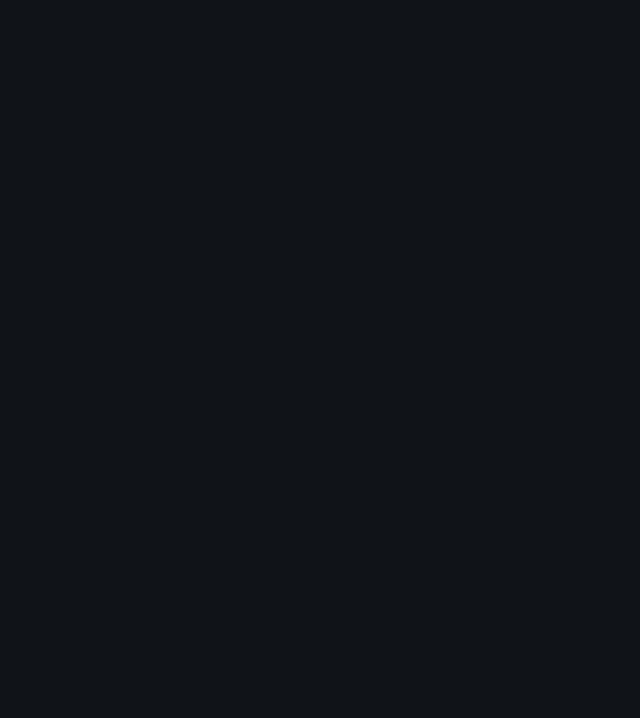
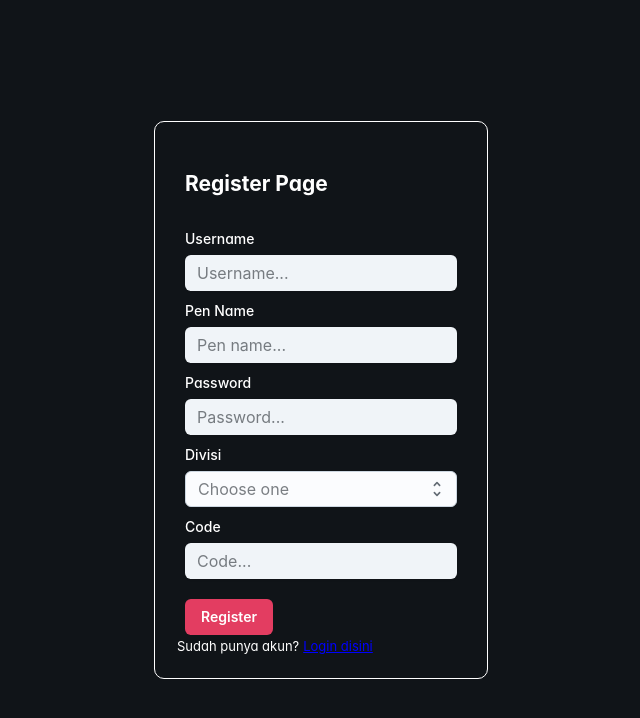
Before and after one commit to Rezu0/react-collection-project, a React (Vite) app: page /register in a window 1280 px wide. Before the commit this address had no page. Shown: the top 718 px of the page, without its empty margins (319-959 px from the left). Built offline with nearby package versions, Linux system fonts and the light colour scheme.

Commit message:
add register page dan memperbaiki beberapa function di login page

```diff
--- a/src/App.jsx
+++ b/src/App.jsx
@@ -8,6 +8,7 @@ import { useEffect } from 'react';
 import LogoutPage from './components/LogoutPage';
 import { LINK_API } from './utils/config.json';
 import { toast } from 'react-toastify';
+import RegisterPage from './components/RegisterPage';
 
 function App() {
   const [isAuthenticated, setIsAuthenticated] = useState(false);
@@ -78,6 +79,16 @@ function App() {
     <>
       <BrowserRouter>
         <Routes>
+          <Route
+            path='/register'
+            element={
+              isAuthenticated ?
+                <Navigate to="/" />
+              :
+              <RegisterPage />
+            }
+          />
+
           <Route
             path="/login"
             element={
--- a/src/components/LoginPage.jsx
+++ b/src/components/LoginPage.jsx
@@ -6,11 +6,12 @@ import {
   FormLabel,
   Button,
   Grid,
-  CssBaseline
+  CssBaseline,
 } from '@mui/joy';
 import { ToastContainer, toast } from 'react-toastify';
 import { useEffect } from 'react';
 import { LINK_API } from '../utils/config.json'
+import { Link } from 'react-router-dom';
 
 function LoginPage({ setIsAuthenticated, setIsRoles, setIsUsername, setIsDivision }) {
   const [username, setUsername] = useState('');
@@ -39,10 +40,12 @@ function LoginPage({ setIsAuthenticated, setIsRoles, setIsUsername, setIsDivisio
 
     if (!username) {
       toast.error('Username tidak boleh kosong!')
+      return;
     }
 
     if (!password) {
       toast.error('Password tidak boleh kosong!')
+      return;
     }
 
     if (username && password) {
@@ -162,7 +165,20 @@ function LoginPage({ setIsAuthenticated, setIsRoles, setIsUsername, setIsDivisio
 
         <Grid container spacing={2} textAlign='start' marginTop='2px' fontSize='13px'>
           <Grid md={12}>
-            Tidak punya akun? hubungi admin
+            Tidak punya akun?
+            {
+              <Link
+                to="/register"
+                style={{
+                  marginLeft: '4px',
+                  textDecoration: 'underline',
+                  fontSize: '13px',
+                  color: 'blue'
+                }}
+              >
+                Register disini
+              </Link>
+            }
           </Grid>
         </Grid>
 
--- /dev/null
+++ b/src/components/RegisterPage.jsx
@@ -0,0 +1,300 @@
+import { Box, Button, Container, FormControl, FormLabel, Grid, Input, Option, Select } from "@mui/joy";
+import React from "react";
+import { CODE_REGIS } from '../utils/config.json';
+import { useState } from "react";
+import { Link } from "react-router-dom";
+import { ToastContainer, toast } from "react-toastify";
+import { LINK_API } from '../utils/config.json';
+import { useNavigate } from 'react-router-dom';
+
+const validationRegister = (args) => {
+  for (const key in args) {
+    if (args[key] === "") {
+      toast.error(`Field ${(key === 'displayUsername') ? 'Pen Name' : key} harus diisi`);
+      return;
+    }
+  }
+}
+
+function RegisterPage() {
+  const [isLoadingRegister, setIsLoadingRegister] = useState(false);
+  const optionsDivisi = [
+    {
+      id: 1,
+      value: 'manhwa',
+      text: 'Manhwa'
+    },
+    {
+      id: 2,
+      value: 'doujin',
+      text: 'Doujin'
+    }
+  ];
+  const [isFormRegister, setIsFormRegister] = useState({
+    username: "",
+    displayUsername: "",
+    password: "",
+    role: "staff",
+    divisi: "",
+    code: ""
+  });
+  const navigate = useNavigate();
+
+  const handleInputChange = (e) => {
+    const { name, value } = e.target;
+
+    setIsFormRegister((prev) => ({
+      ...prev,
+      [name]: value
+    }));
+  }
+
+  const handleSelectDivisi = (event, newValue) => {
+    setIsFormRegister((prev) => ({
+      ...prev,
+      divisi: newValue
+    }))
+  }
+
+  const handleOnSubmitRegister = (e) => {
+    e.preventDefault();
+    setIsLoadingRegister(true);
+    validationRegister(isFormRegister);
+
+    if (isFormRegister?.code !== CODE_REGIS) {
+      toast.error('Code salah. Hubungi admin!');
+      setTimeout(() => {
+        setIsLoadingRegister(false);
+      }, 2000);
+      return;
+    }
+
+    const headersRegister = new Headers();
+    headersRegister.append("Content-Type", "application/json");
+
+    const bodyRaw = JSON.stringify({
+      username: isFormRegister?.username,
+      password: isFormRegister?.password,
+      displayUsername: isFormRegister?.displayUsername,
+      role: isFormRegister?.role,
+      divisi: isFormRegister?.divisi
+    });
+
+    const requestOptions = {
+      method: 'POST',
+      headers: headersRegister,
+      body: bodyRaw,
+      redirect: 'follow'
+    }
+
+    fetch(`${LINK_API}api/register`, requestOptions)
+      .then((response) => response.json())
+      .then((result) => {
+        if (result.status === 'success') {
+          setTimeout(() => {
+            toast.success(result.message);
+            setIsFormRegister(() => ({
+              username: "",
+              displayUsername: "",
+              password: "",
+              role: "staff",
+              divisi: "",
+              code: ""
+            }));
+            setIsLoadingRegister(false);
+          }, 2000);
+
+          setTimeout(() => {
+            navigate('/login');
+          }, 3000)
+        }
+      }).catch((err) => {
+        setIsLoadingRegister(false);
+        toast.error('Terjadi kesalahan!');
+        console.error(err);
+      })
+  }
+
+  return (
+    <>
+      <Container
+        maxWidth="lg"
+        sx={{
+          display: 'flex',
+          justifyContent: 'center',
+          alignItems: 'center',
+          minHeight: '100vh',
+        }}
+      >
+        <Box
+          sx={{
+            border: '1px solid #ffffff',
+            padding: '30px',
+            borderRadius: '10px'
+          }}
+        >
+          <FormLabel
+            sx={{
+              color: '#ffffff',
+              marginBottom: '12px'
+            }}
+          >
+            <h2>Register Page</h2>
+          </FormLabel>
+          <form
+            onSubmit={handleOnSubmitRegister}
+          >
+            <FormControl
+              sx={{ marginBottom: '10px' }}
+            >
+              <FormLabel
+                sx={{ color: '#ffffff' }}
+              >
+                Username
+              </FormLabel>
+              <Input
+                type="text"
+                placeholder="Username..."
+                size="md"
+                variant="soft"
+                value={isFormRegister.username}
+                name="username"
+                autoComplete="username"
+                onChange={handleInputChange}
+              />
+            </FormControl>
+
+            <FormControl
+              sx={{ marginBottom: '10px' }}
+            >
+              <FormLabel
+                sx={{ color: '#ffffff' }}
+              >
+                Pen Name
+              </FormLabel>
+              <Input
+                type="text"
+                placeholder="Pen name..."
+                size="md"
+                variant="soft"
+                value={isFormRegister.displayUsername}
+                name="displayUsername"
+                autoComplete="pen name"
+                onChange={handleInputChange}
+              />
+            </FormControl>
+
+            <FormControl
+              sx={{ marginBottom: '10px' }}
+            >
+              <FormLabel
+                sx={{ color: '#ffffff' }}
+              >
+                Password
+              </FormLabel>
+              <Input
+                type="password"
+                placeholder="Password..."
+                size="md"
+                variant="soft"
+                value={isFormRegister.password}
+                name="password"
+                autoComplete="password"
+                onChange={handleInputChange}
+              />
+            </FormControl>
+
+            <FormControl
+              sx={{ marginBottom: '10px' }}
+            >
+              <FormLabel
+                sx={{ color: '#ffffff' }}
+              >
+                Divisi
+              </FormLabel>
+              <Select
+                placeholder="Choose one"
+                name="divisi"
+                onChange={handleSelectDivisi}
+              >
+                {optionsDivisi.map((od) => (
+                  <Option
+                    value={od.value}
+                    key={od.id}
+                  >
+                    {od.text}
+                  </Option>
+                ))}
+              </Select>
+            </FormControl>
+
+            <FormControl
+              sx={{ marginBottom: '10px' }}
+            >
+              <FormLabel
+                sx={{ color: '#ffffff' }}
+              >
+                Code
+              </FormLabel>
+              <Input
+                type="text"
+                placeholder="Code..."
+                size="md"
+                variant="soft"
+                value={isFormRegister.code}
+                name="code"
+                autoComplete="code"
+                onChange={handleInputChange}
+              />
+            </FormControl>
+
+            <Button
+              type="submit"
+              color="primary"
+              size="md"
+              variant="soft"
+              sx={{
+                marginTop: '10px',
+                backgroundColor: '#e33d61',
+                color: '#ffffff'
+              }}
+              loading={isLoadingRegister}
+            >
+              Register
+            </Button>
+          </form>
+
+          <Grid
+            container
+            spacing={2}
+            textAlign='start'
+            marginTop='2px'
+            fontSize='13px'
+          >
+            Sudah punya akun?
+            {
+              <Link
+                to='/login'
+                style={{
+                  marginLeft: '4px',
+                  textDecoration: 'underline',
+                  fontSize: '13ppx',
+                  color: 'blue'
+                }}
+              >
+                Login disini
+              </Link>
+            }
+          </Grid>
+        </Box>
+      </Container>
+
+      <ToastContainer
+        theme="dark"
+        position="bottom-center"
+      />
+    </>
+  )
+}
+
+export default RegisterPage;
--- a/src/utils/config.json
+++ b/src/utils/config.json
@@ -1,3 +1,4 @@
 {
-  "LINK_API": "http://localhost:9000/"
+  "LINK_API": "http://localhost:9000/",
+  "CODE_REGIS": "tfL9JEoa"
 }
```
